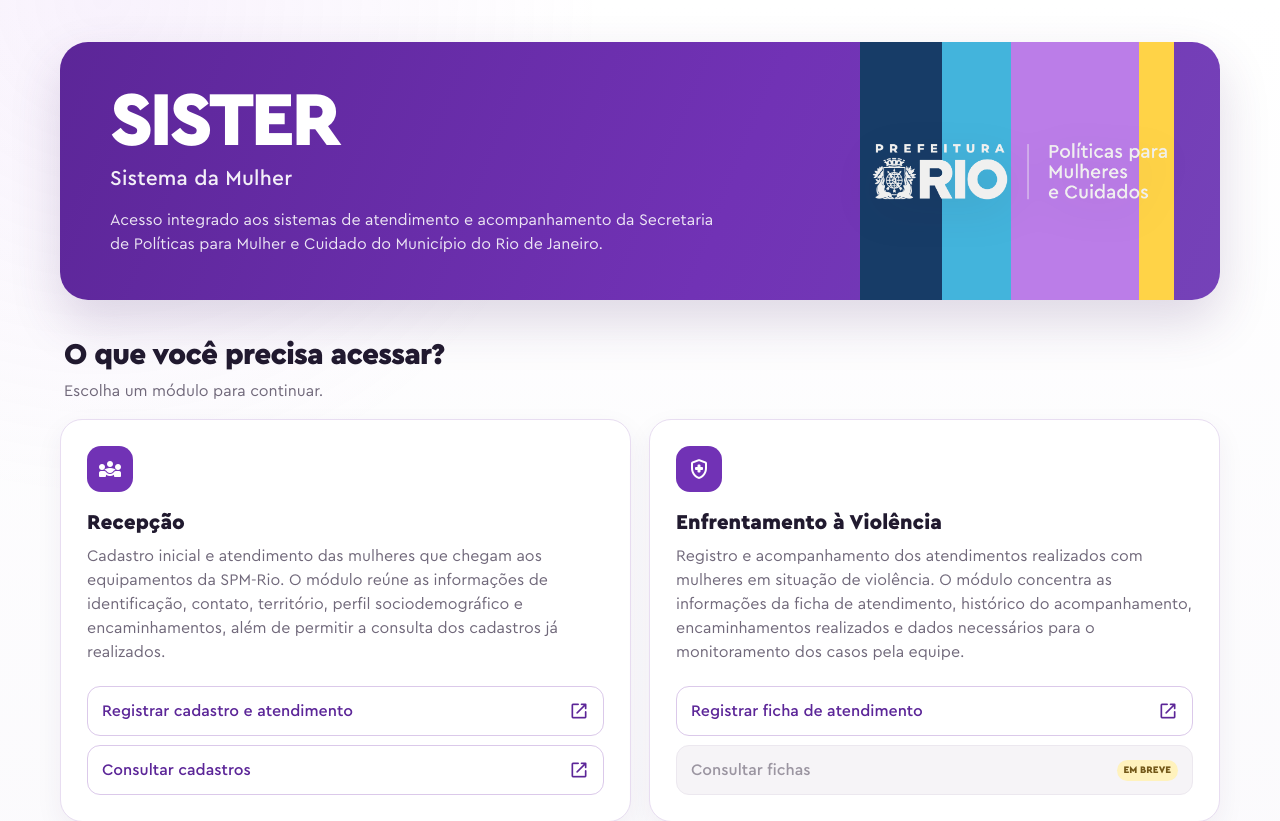
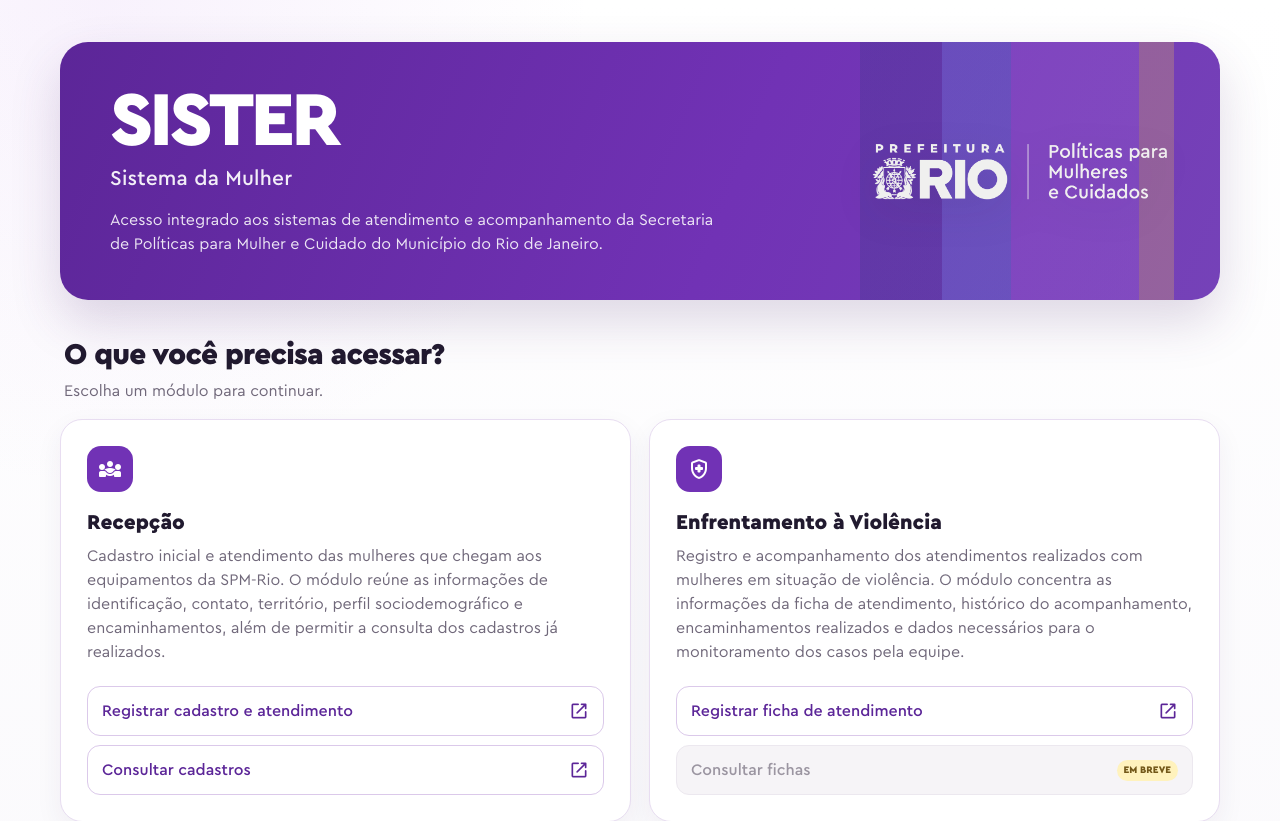
Before and after one commit to SPMRio/sister_easy, a Next.js app: page / in a window 1280 px wide. Shown: the top 821 px of the page. Built offline with nearby package versions, Linux system fonts and the light colour scheme.

Commit message:
style: restaurar opacidade do header e reduzir logo do rodape

```diff
--- a/app/globals.css
+++ b/app/globals.css
@@ -90,10 +90,10 @@
     linear-gradient(
       90deg,
       transparent 0 69%,
-      var(--navy) 69% 76%,
-      var(--blue) 76% 82%,
-      var(--lavender) 82% 93%,
-      var(--yellow) 93% 96%,
+      rgba(23,60,103,.18) 69% 76%,
+      rgba(67,180,220,.18) 76% 82%,
+      rgba(187,125,232,.18) 82% 93%,
+      rgba(255,211,71,.23) 93% 96%,
       transparent 96%
     );
   pointer-events: none;
@@ -267,7 +267,7 @@
 }
 
 .footer-logo-crop {
-  width: min(120px, 32vw);
+  width: min(92px, 26vw);
   display: flex;
   justify-content: center;
   align-items: center;
```
